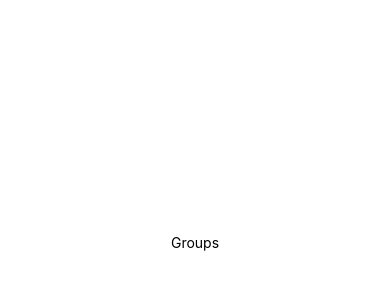
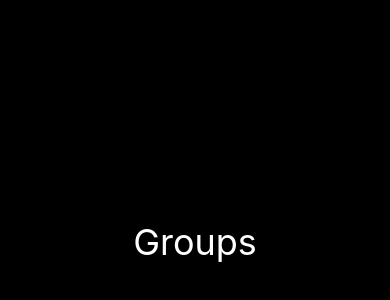
Before and after one commit to PhelipeScript/igniteteams, a React Native app: screen / in a window 390 px wide. Shown: the part 180-480 px from the top of the page. Built offline with nearby package versions, Linux system fonts and the light colour scheme.

Commit message:
CSS-in-JS - Utilizando Styled Components

```diff
--- a/package.json
+++ b/package.json
@@ -12,7 +12,8 @@
     "expo": "~49.0.15",
     "expo-status-bar": "~1.6.0",
     "react": "18.2.0",
-    "react-native": "0.72.6"
+    "react-native": "0.72.6",
+    "styled-components": "6.1.4"
   },
   "devDependencies": {
     "@babel/core": "^7.20.0",
--- a/src/screens/Groups/index.tsx
+++ b/src/screens/Groups/index.tsx
@@ -1,18 +1,9 @@
-import { StyleSheet, Text, View } from 'react-native'
+import { Container, Title } from './styles'
 
 export default function Groups() {
   return (
-    <View style={styles.container}>
-      <Text>Groups</Text>
-    </View>
+    <Container>
+      <Title>Groups</Title>
+    </Container>
   )
 }
-
-const styles = StyleSheet.create({
-  container: {
-    flex: 1,
-    backgroundColor: '#fff',
-    alignItems: 'center',
-    justifyContent: 'center',
-  },
-})
--- /dev/null
+++ b/src/screens/Groups/styles.ts
@@ -0,0 +1,13 @@
+import styled from 'styled-components/native'
+
+export const Container = styled.View`
+  flex: 1;
+  background-color: #000;
+  align-items: center;
+  justify-content: center;
+`
+
+export const Title = styled.Text`
+  color: #fff;
+  font-size: 36px;
+`
```
Also changed, not shown: 1 other file (tests, documents, lock files or other folders).
